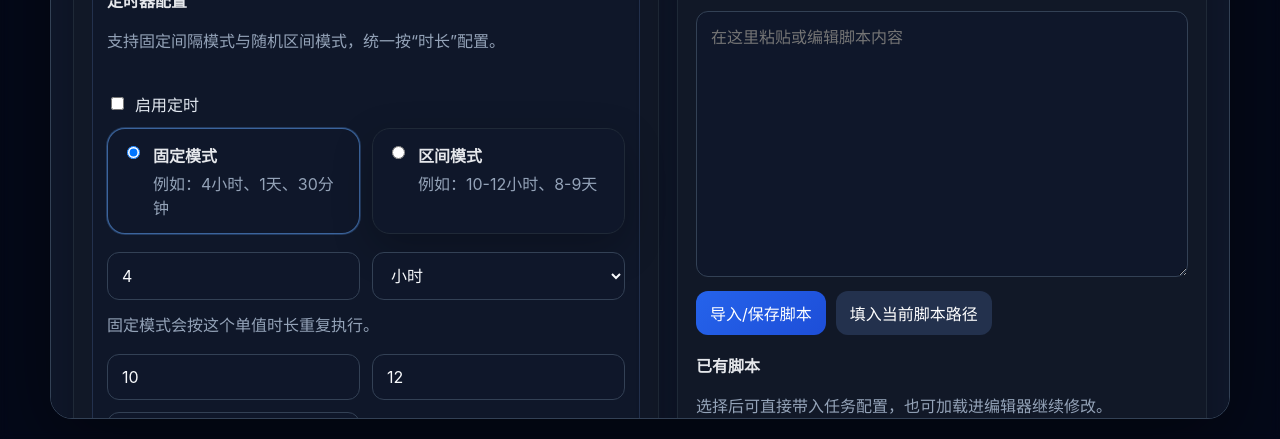
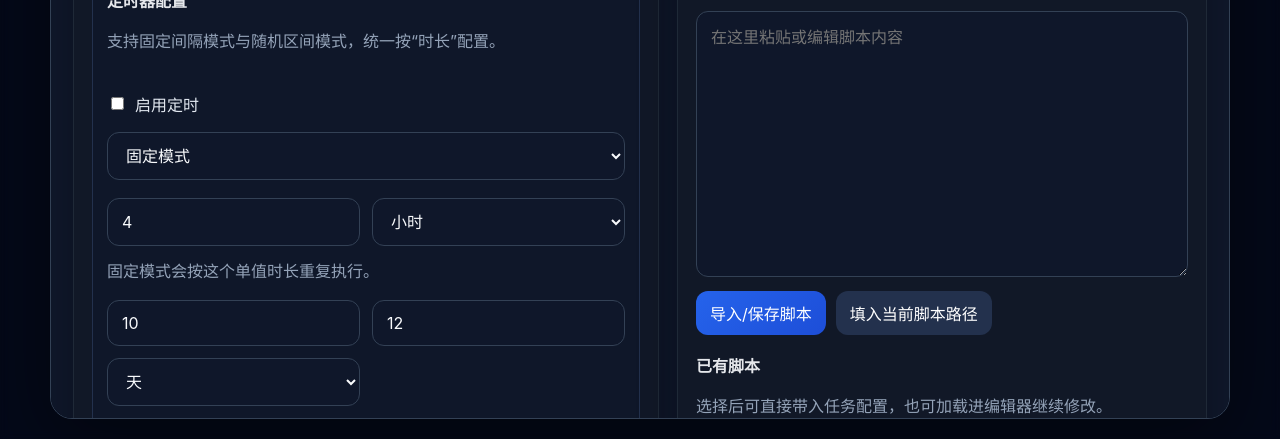
Before and after one commit to debbide/browser-panel, a website: page public/index.html in a window 1280 px wide. Both pictures are taken after a click on the button "新建任务". Shown: the part 361-800 px from the top of the page. Drawn offline with Linux system fonts and the light colour scheme; no server answers.

Commit message:
Use dropdown for scheduler mode

```diff
--- a/public/app.js
+++ b/public/app.js
@@ -30,7 +30,7 @@ const addScriptBtn = document.getElementById('add-script-btn');
 const topSettingsBtn = document.getElementById('top-settings-btn');
 const tabButtons = Array.from(document.querySelectorAll('.tab-btn'));
 const tabPanels = Array.from(document.querySelectorAll('.tab-panel'));
-const scheduleModeInputs = Array.from(document.querySelectorAll('input[name="schedule_mode"]'));
+const scheduleModeSelect = form.elements.schedule_mode;
 const fixedFieldsEl = document.getElementById('fixed-schedule-fields');
 const intervalFieldsEl = document.getElementById('interval-schedule-fields');
 const fixedValueEl = form.elements.fixed_value;
@@ -91,10 +91,6 @@ function updateScheduleModeUI() {
   const mode = getScheduleMode();
   fixedFieldsEl.hidden = mode !== 'fixed';
   intervalFieldsEl.hidden = mode !== 'interval';
-  for (const label of document.querySelectorAll('.timer-mode-card')) {
-    const input = label.querySelector('input');
-    label.classList.toggle('active-mode', input.checked);
-  }
 }
 
 function buildSchedulePayloadFromForm() {
@@ -617,9 +613,7 @@ for (const btn of tabButtons) {
   btn.addEventListener('click', () => setActiveTab(btn.dataset.tab));
 }
 
-for (const input of scheduleModeInputs) {
-  input.addEventListener('change', updateScheduleModeUI);
-}
+scheduleModeSelect.addEventListener('change', updateScheduleModeUI);
 
 window.runTask = runTask;
 window.stopTask = stopTask;
--- a/public/index.html
+++ b/public/index.html
@@ -132,21 +132,11 @@
 
               <label class="inline-check"><input type="checkbox" name="enabled" /> 启用定时</label>
 
-              <div class="stack-form timer-mode-group">
-                <label class="timer-mode-card active-mode">
-                  <input type="radio" name="schedule_mode" value="fixed" checked />
-                  <div>
-                    <strong>固定模式</strong>
-                    <span>例如：4小时、1天、30分钟</span>
-                  </div>
-                </label>
-                <label class="timer-mode-card">
-                  <input type="radio" name="schedule_mode" value="interval" />
-                  <div>
-                    <strong>区间模式</strong>
-                    <span>例如：10-12小时、8-9天</span>
-                  </div>
-                </label>
+              <div class="grid single-col schedule-mode-select-wrap">
+                <select name="schedule_mode">
+                  <option value="fixed">固定模式</option>
+                  <option value="interval">区间模式</option>
+                </select>
               </div>
 
               <div id="fixed-schedule-fields" class="grid two-col-tight schedule-fields">
--- a/public/styles.css
+++ b/public/styles.css
@@ -119,8 +119,7 @@ a {
 .modal-header,
 .tabs,
 .modal-layout,
-.config-block,
-.timer-mode-group {
+.config-block {
   display: flex;
   gap: 10px;
   flex-wrap: wrap;
@@ -475,29 +474,8 @@ a {
   border: 1px solid #23314d;
 }
 
-.timer-mode-group {
-  display: grid;
-  grid-template-columns: repeat(2, minmax(0, 1fr));
-  gap: 12px;
-}
-
-.timer-mode-card {
-  display: flex;
-  gap: 10px;
-  align-items: flex-start;
-  padding: 14px;
-  cursor: pointer;
-  background: #0f172a;
-}
-
-.timer-mode-card.active-mode {
-  border-color: rgba(96, 165, 250, 0.55);
-  box-shadow: 0 0 0 1px rgba(96, 165, 250, 0.25);
-}
-
-.timer-mode-card strong {
-  display: block;
-  margin-bottom: 4px;
+.schedule-mode-select-wrap {
+  margin-top: 4px;
 }
 
 .schedule-fields {
```
